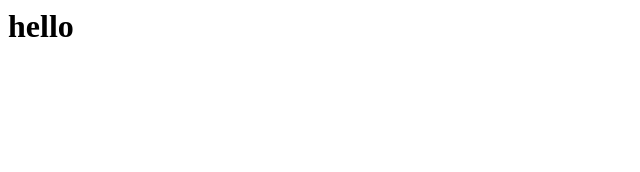
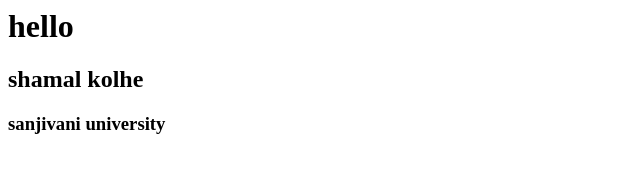
Before and after one commit to shamal8767/sham, a plain HTML site: page index.html in a window 1280 px wide. Shown: the whole page, without its empty margins (0-640 px from the left). Drawn offline with Linux system fonts and the light colour scheme.

Commit message:
Update index.html

```diff
--- a/index.html
+++ b/index.html
@@ -1 +1,3 @@
 <h1> hello</h1>
+<h2>shamal kolhe</h2>
+<h3>sanjivani university</h3>
```
